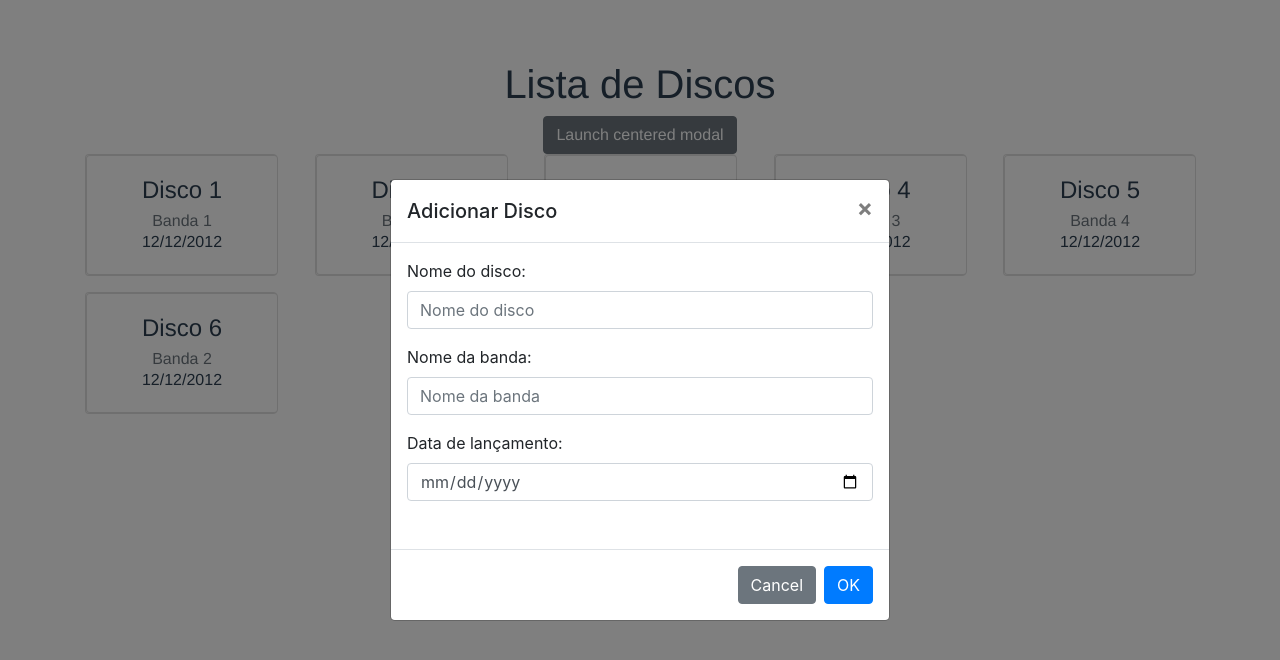
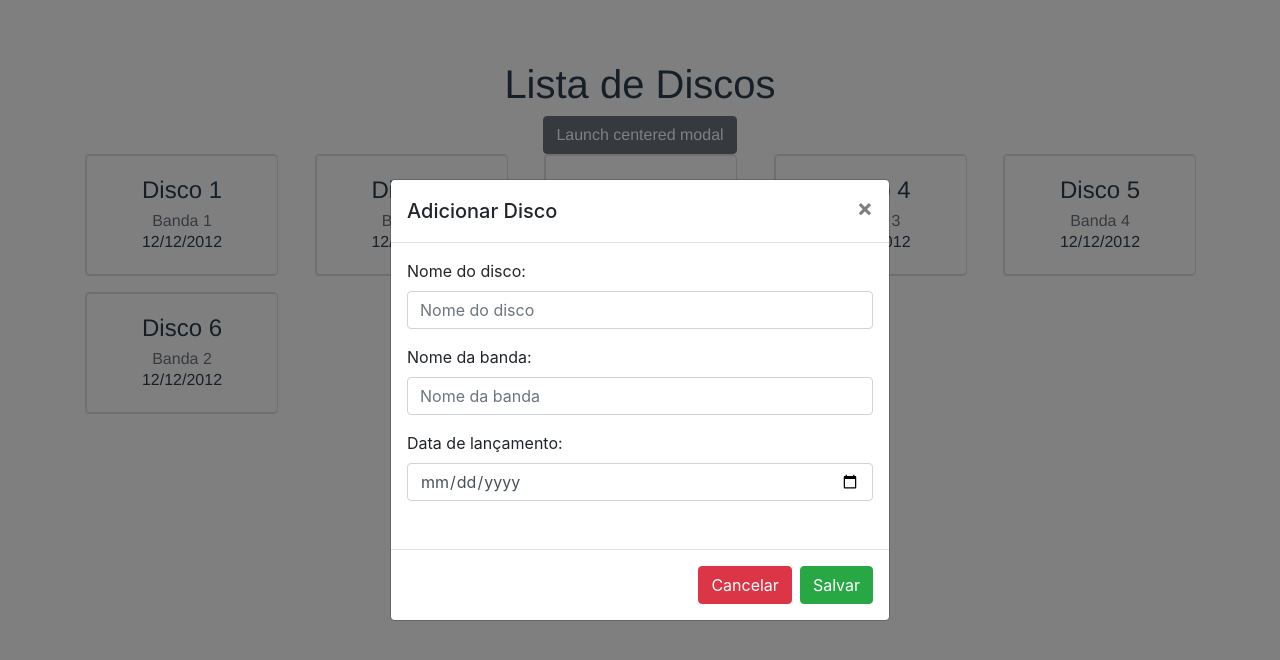
Before and after one commit to CelioBarros/passei-direto, a Vue app in the folder passei-direto-front/: page / in a window 1280 px wide. Both pictures are taken after a click on the button "Launch centered modal". Shown: the top 660 px of the page. Built offline with nearby package versions, Linux system fonts and the light colour scheme.

Commit message:
Change save buttons

```diff
--- a/passei-direto-front/src/views/Disk/Add.vue
+++ b/passei-direto-front/src/views/Disk/Add.vue
@@ -55,6 +55,14 @@
           </b-form-input>
         </b-form-group>
       </b-form-group>
+      <template v-slot:modal-footer="{ ok, cancel }">
+        <b-button size="md" variant="danger" @click="cancel()">
+          Cancelar
+        </b-button>
+        <b-button size="md" variant="success" @click="ok()">
+          Salvar
+        </b-button>
+      </template>
     </b-modal>
   </div>
 </template>
```
